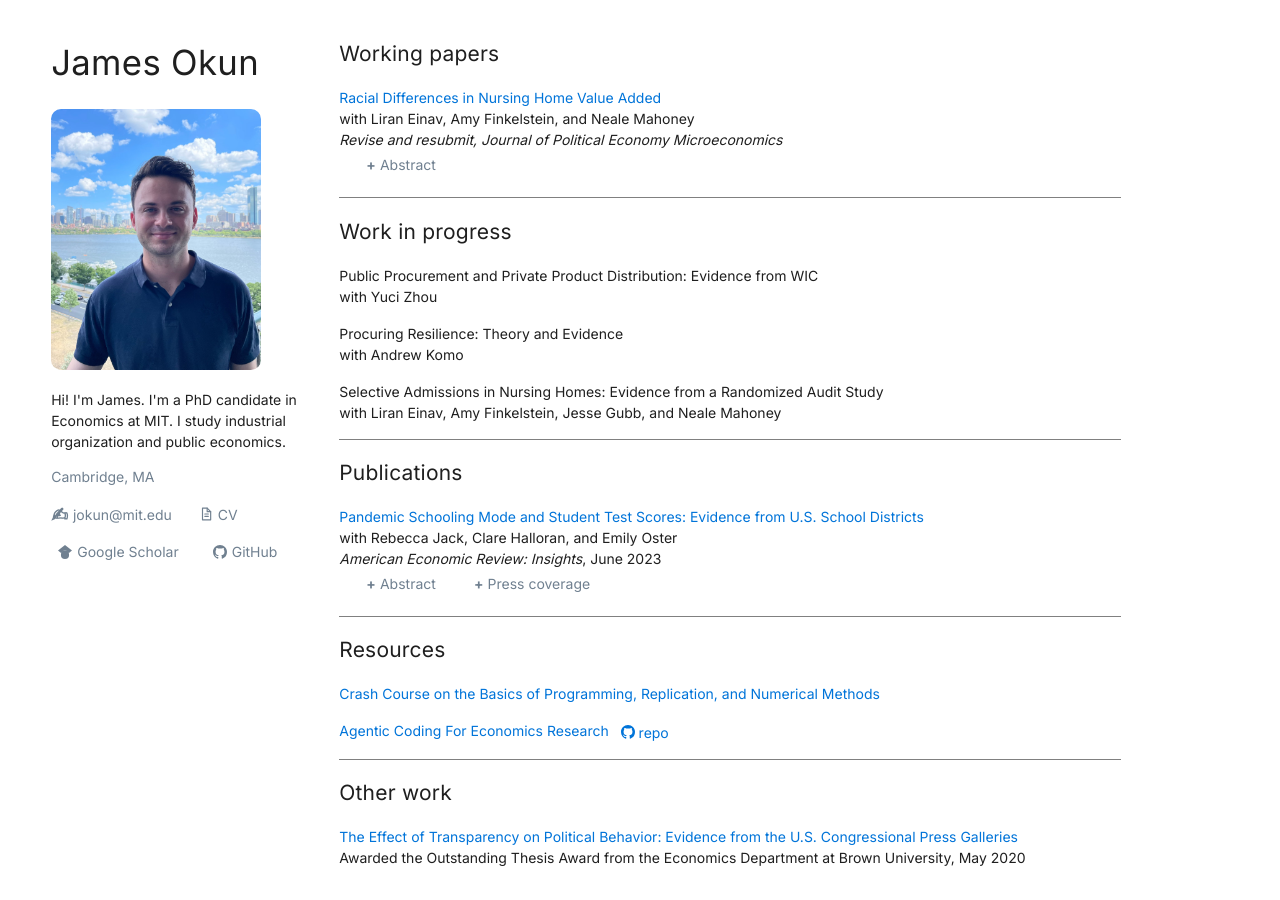
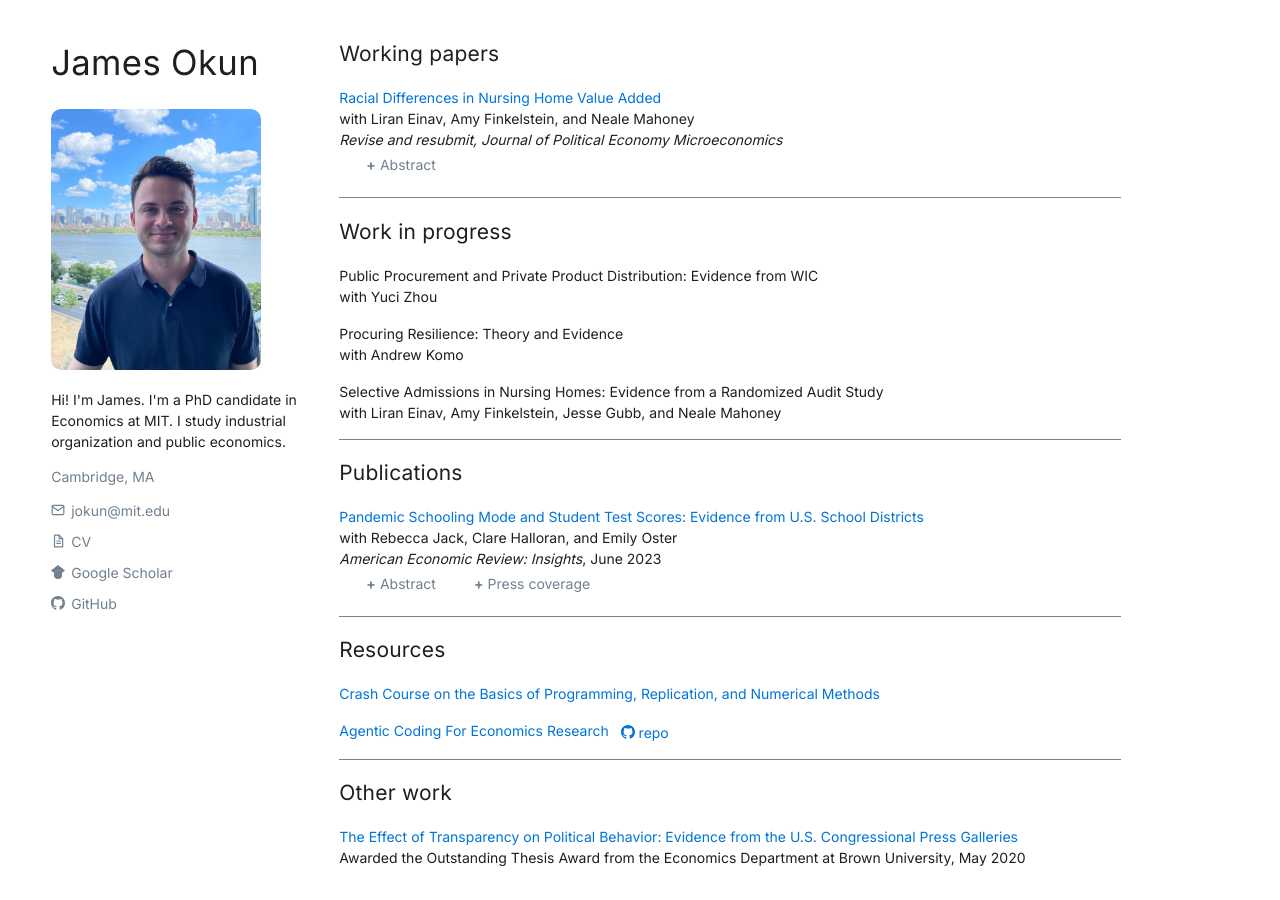
Before and after one commit to jamesokun/jamesokun.github.io, a Jekyll site: the page built from index.html, in a window 1280 px wide. Built offline with Jekyll 4.4.1, drawn with Linux system fonts in a browser that asks for light colours; the list of posts is cut into pages by our own code.

Commit message:
Align sidebar contact links; cache-bust CSS/JS

```diff
--- a/_layouts/default.html
+++ b/_layouts/default.html
@@ -17,9 +17,9 @@
     <link rel="preconnect" href="https://fonts.googleapis.com">
     <link rel="preconnect" href="https://fonts.gstatic.com" crossorigin>
     <link href="https://fonts.googleapis.com/css2?family=Inter:wght@300;400;500;700&display=swap" rel="stylesheet">
-    <link rel="stylesheet" href="{{ '/assets/css/site.css' | relative_url }}">
+    <link rel="stylesheet" href="{{ '/assets/css/site.css' | relative_url }}?v={{ site.time | date: '%s' }}">
     <script defer data-domain="jamesokun.github.io" src="https://plausible.io/js/script.js"></script>
-    <script defer src="{{ '/assets/js/expandable.js' | relative_url }}"></script>
+    <script defer src="{{ '/assets/js/expandable.js' | relative_url }}?v={{ site.time | date: '%s' }}"></script>
   </head>
   <body>
     <div class="body">
@@ -37,9 +37,12 @@
         {% endif %}
         <div class="contact-links">
           {% if site.author.email %}
-            <a href="mailto:{{ site.author.email }}">
-              <span class="email-icon">&#9997;&#xFE0E;</span>
-              <span class="email-text">{{ site.author.email }}</span>
+            <a class="graylinks icon-link" href="mailto:{{ site.author.email }}">
+              <svg class="link-icon" width="14" height="14" viewBox="0 0 24 24" fill="none" stroke="currentColor" stroke-width="2" stroke-linecap="round" stroke-linejoin="round" xmlns="http://www.w3.org/2000/svg" aria-hidden="true">
+                <rect x="2" y="4" width="20" height="16" rx="2"></rect>
+                <path d="M2 6l10 7 10-7"></path>
+              </svg>
+              <span>{{ site.author.email }}</span>
             </a>
           {% endif %}
           <a class="graylinks icon-link" href="{{ '/files/cv.pdf' | relative_url }}">
--- a/assets/css/site.css
+++ b/assets/css/site.css
@@ -175,21 +175,23 @@ a:hover {
 
 .contact-links {
   display: flex;
-  flex-wrap: wrap;
-  align-items: center;
+  flex-direction: column;
+  align-items: flex-start;
+  gap: 2px;
   margin-top: -5px;
-  column-gap: 20px;
 }
 
 .contact-links a {
   color: slategray;
   text-decoration: none;
-  display: flex;
+  display: inline-flex;
   align-items: center;
+  gap: 6px;
+  line-height: 1.5;
 }
 
 .contact-links .graylinks {
-  margin-left: 0;
+  margin-left: -7px;
 }
 
 .contact-links a:hover .email-text {
```
